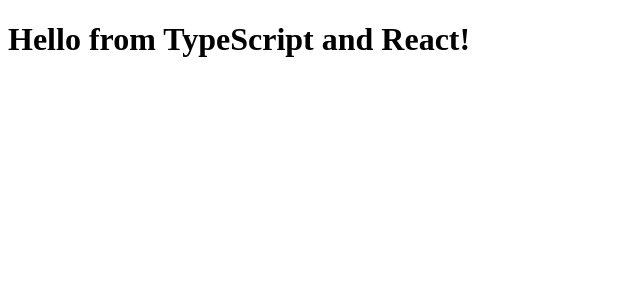
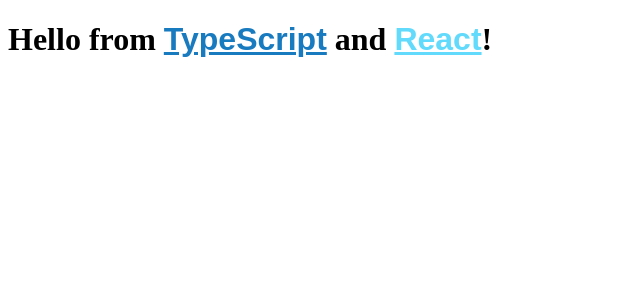
Before and after one commit to colinthornton/react-typescript-starter, a React app: page / in a window 1280 px wide. Shown: the top 300 px of the page, without its empty margins (0-640 px from the left). Built offline with nearby package versions, Linux system fonts and the light colour scheme.

Commit message:
Add some styles

```diff
--- a/src/components/Hello.tsx
+++ /dev/null
@@ -1,12 +0,0 @@
-import * as React from "react";
-
-export interface HelloProps {
-  compiler: string;
-  framework: string;
-}
-
-export const Hello: React.FC<HelloProps> = (props: HelloProps) => (
-  <h1>
-    Hello from {props.compiler} and {props.framework}!
-  </h1>
-);
--- /dev/null
+++ b/src/components/Hello/Hello.scss
@@ -0,0 +1,15 @@
+.header {
+  span {
+    font-family: sans-serif;
+    font-weight: bold;
+    text-decoration: underline solid;
+  }
+
+  .compiler {
+    color: #187abf;
+  }
+
+  .framework {
+    color: #61dafb;
+  }
+}
--- /dev/null
+++ b/src/components/Hello/Hello.tsx
@@ -0,0 +1,17 @@
+import React from "react";
+
+import styles from "./Hello.scss";
+
+export interface HelloProps {
+  compiler: string;
+  framework: string;
+}
+
+const Hello: React.FC<HelloProps> = (props: HelloProps) => (
+  <h1 className={styles.header}>
+    Hello from <span className={styles.compiler}>{props.compiler}</span> and{" "}
+    <span className={styles.framework}>{props.framework}</span>!
+  </h1>
+);
+
+export default Hello;
--- /dev/null
+++ b/src/components/Hello/index.ts
@@ -0,0 +1,3 @@
+import Hello from "./Hello";
+
+export default Hello;
--- a/src/index.tsx
+++ b/src/index.tsx
@@ -1,7 +1,7 @@
-import * as React from "react";
-import * as ReactDOM from "react-dom";
+import React from "react";
+import ReactDOM from "react-dom";
 
-import { Hello } from "./components/Hello";
+import Hello from "./components/Hello";
 
 ReactDOM.render(
   <Hello compiler="TypeScript" framework="React" />,
--- a/tsconfig.json
+++ b/tsconfig.json
@@ -3,7 +3,6 @@
     "outDir": "./dist/",
     "sourceMap": true,
     "noImplicitAny": true,
-    "module": "ES2015",
     "esModuleInterop": true,
     "target": "ES5",
     "jsx": "react",
```
